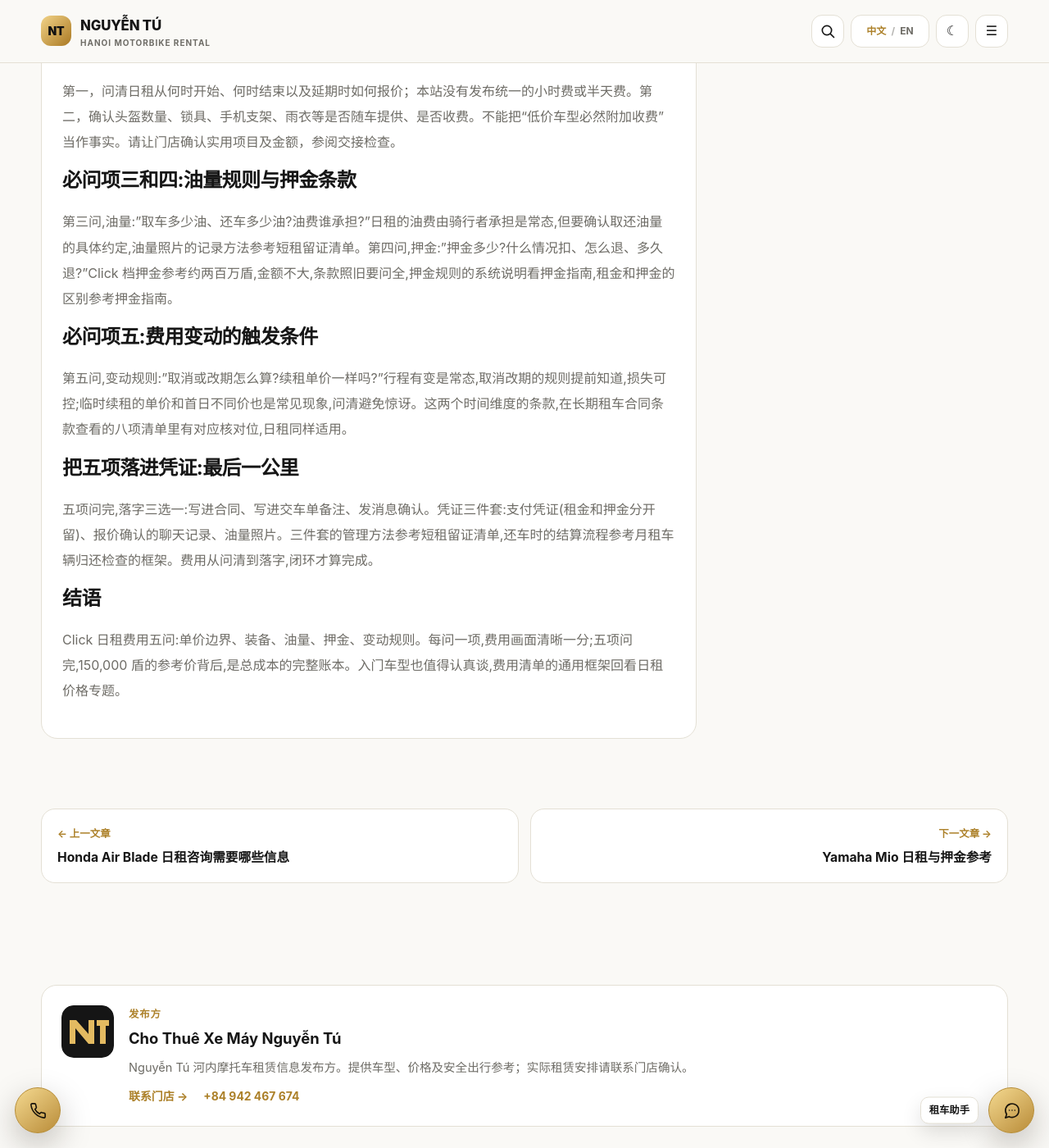
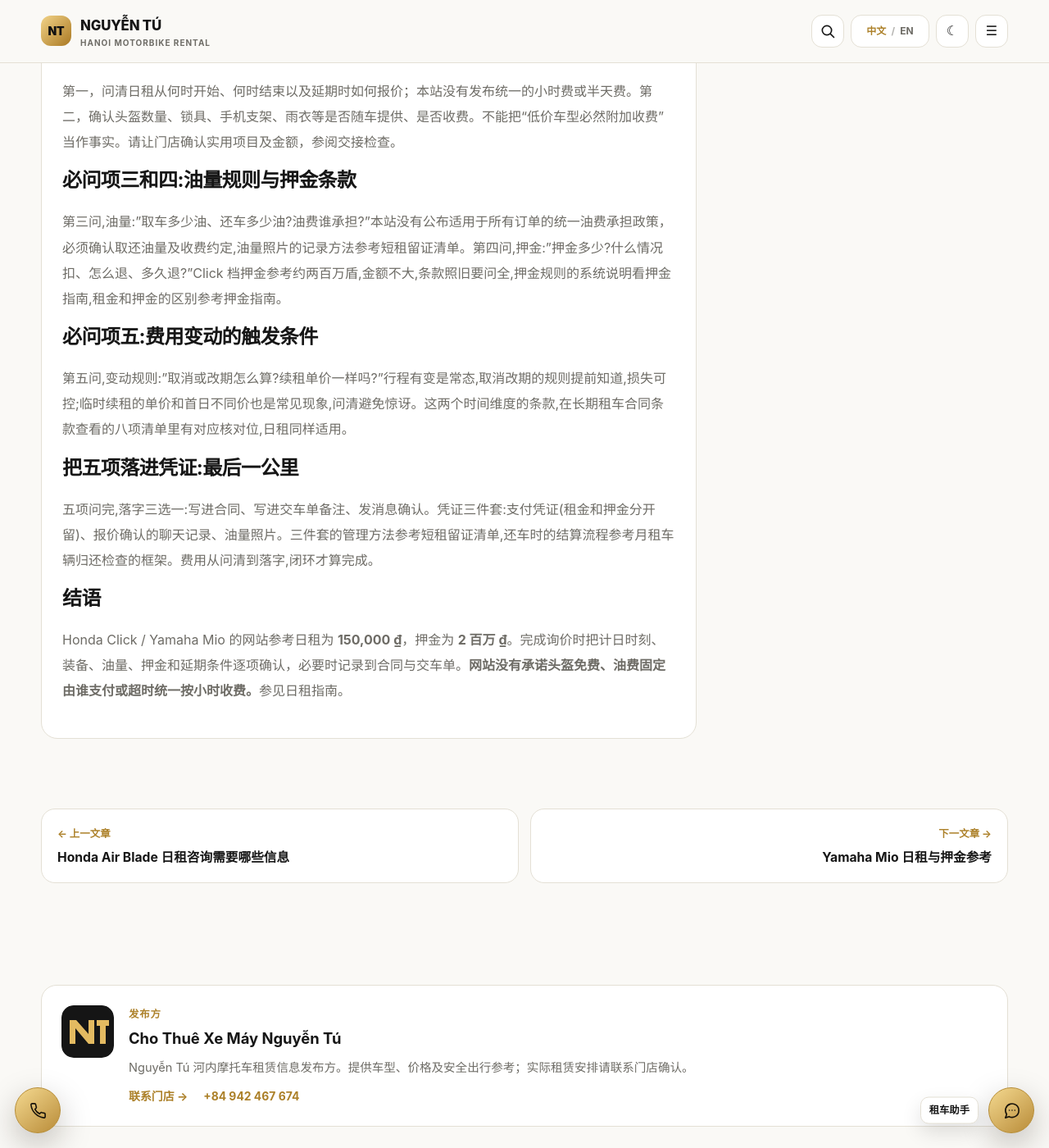
Before and after one commit to thuexemayhanoi/china, a Jekyll site: the page built from _posts/2026-10-11-hanoi-pricing-daily-05.md, in a window 1280 px wide and 1400 px high, scrolled down 699 px. Shown: the whole window at 82% size. Built offline with Jekyll 4.4.1, drawn with Linux system fonts in a browser that asks for light colours.

Commit message:
seo(china): align AEO conclusion with fact-checked answers 2026-10-11-hanoi-pricing-daily-05.md

```diff
--- a/_posts/2026-10-11-hanoi-pricing-daily-05.md
+++ b/_posts/2026-10-11-hanoi-pricing-daily-05.md
@@ -25,7 +25,7 @@
 
 ## 必问项三和四:油量规则与押金条款
 
-第三问,油量:"取车多少油、还车多少油?油费谁承担?"日租的油费由骑行者承担是常态,但要确认取还油量的具体约定,油量照片的记录方法参考[短租留证清单](/blog/hanoi-rental-scooters-24/)。第四问,押金:"押金多少?什么情况扣、怎么退、多久退?"Click 档押金参考约两百万盾,金额不大,条款照旧要问全,押金规则的系统说明看[押金指南](/topics/pricing/deposits/),租金和押金的区别参考[押金指南](/topics/pricing/deposits/)。
+第三问,油量:"取车多少油、还车多少油?油费谁承担?"本站没有公布适用于所有订单的统一油费承担政策，必须确认取还油量及收费约定,油量照片的记录方法参考[短租留证清单](/blog/hanoi-rental-scooters-24/)。第四问,押金:"押金多少?什么情况扣、怎么退、多久退?"Click 档押金参考约两百万盾,金额不大,条款照旧要问全,押金规则的系统说明看[押金指南](/topics/pricing/deposits/),租金和押金的区别参考[押金指南](/topics/pricing/deposits/)。
 
 ## 必问项五:费用变动的触发条件
 
@@ -37,4 +37,4 @@
 
 ## 结语
 
-Click 日租费用五问:单价边界、装备、油量、押金、变动规则。每问一项,费用画面清晰一分;五项问完,150,000 盾的参考价背后,是总成本的完整账本。入门车型也值得认真谈,费用清单的通用框架回看[日租价格专题](/topics/pricing/daily/)。
+Honda Click / Yamaha Mio 的网站参考日租为 <strong>{{ site.data.vehicles[3].display.day }}</strong>，押金为 <strong>{{ site.data.vehicles[3].deposit }}</strong>。完成询价时把计日时刻、装备、油量、押金和延期条件逐项确认，必要时记录到合同与交车单。**网站没有承诺头盔免费、油费固定由谁支付或超时统一按小时收费。**参见[日租指南](/topics/pricing/daily/)。
```
